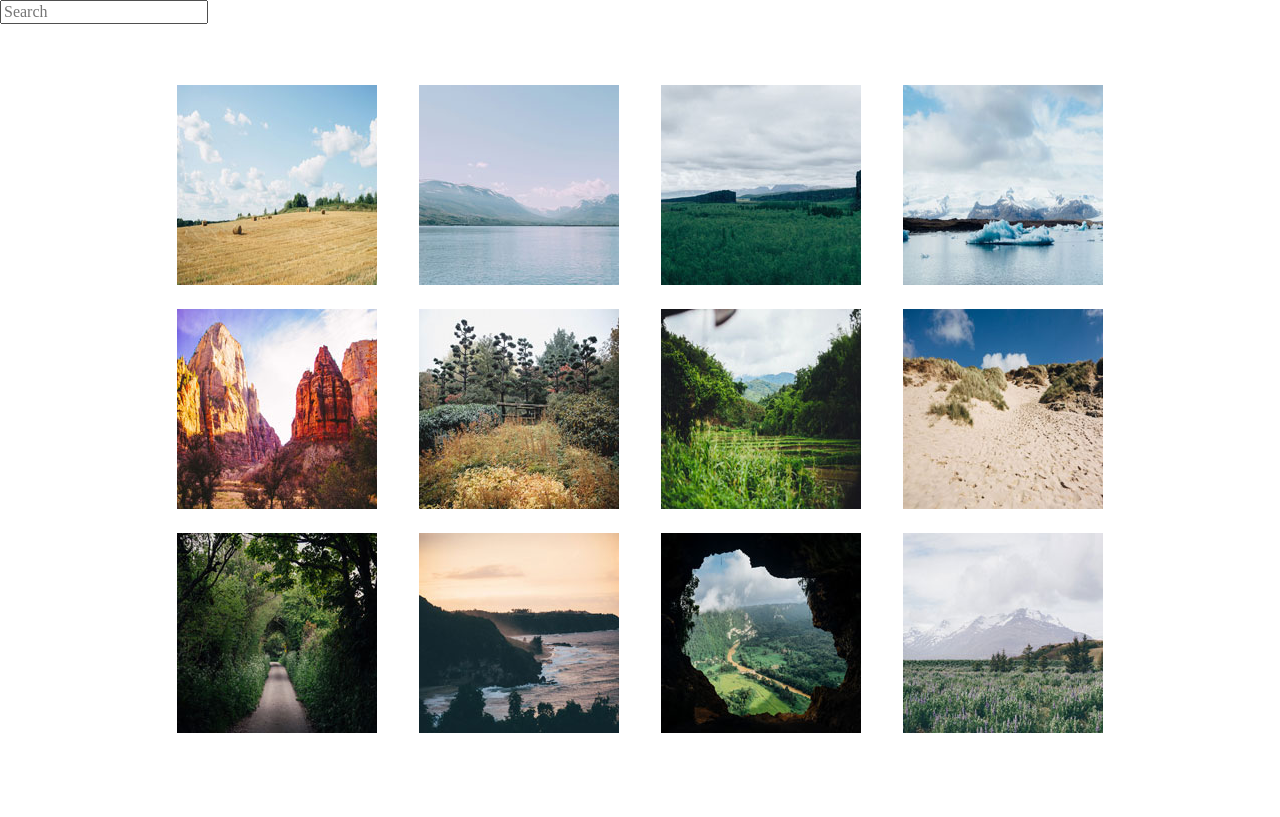
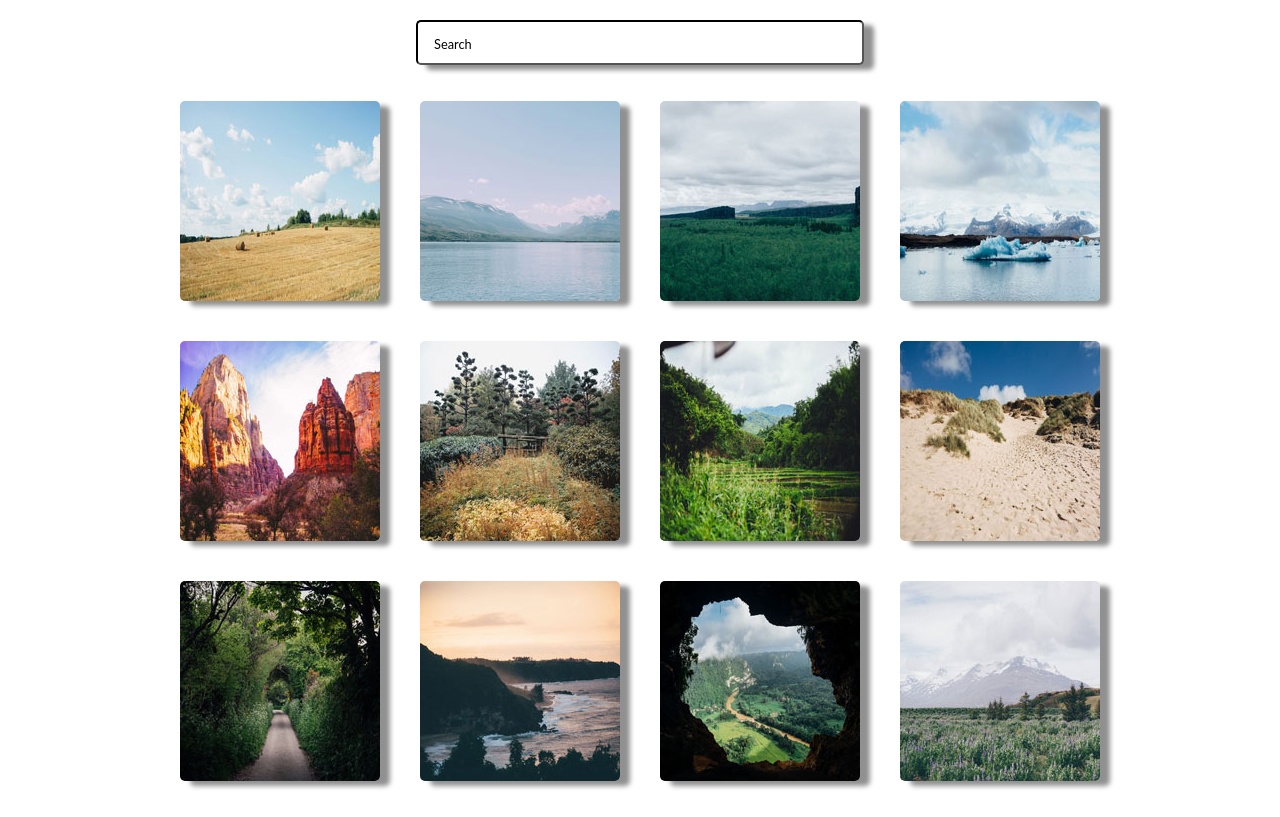
Before and after one commit to karinapichardo/Interactive-Photo-Gallery, a plain HTML site: page index.html in a window 1280 px wide. Drawn offline with Linux system fonts and the light colour scheme.

Commit message:
updated stylesheet

```diff
--- a/css/styles.css
+++ b/css/styles.css
@@ -350,21 +350,51 @@ template {
   box-sizing: border-box;
 }
 
+body {
+  font-family: "Lato", sans-serif;
+}
+
 /* ============================================= */
 /* Components Imports */
 /* ============================================= */
-/* ============================================= */
-/*              Grid System                      */
-/* ============================================= */
+img {
+  box-shadow: 10px 5px 5px #909090;
+  border-radius: 5px;
+  transition: transform 0.3s ease-in-out;
+}
+img:hover {
+  transform: scale(1.1);
+  cursor: pointer;
+}
+
 .gallery-grid {
   max-width: 1000px;
   display: grid;
-  grid-template-columns: repeat(auto-fit, minmax(200px, 1fr));
+  grid-template-columns: repeat(auto-fill, minmax(200px, max-content));
   grid-template-rows: repeat(3, 1fr);
-  justify-items: center;
-  grid-row-gap: 1.5rem;
-  margin: 45px auto;
+  justify-content: center;
+  grid-gap: 2.5rem;
+  margin: 20px auto;
   padding: 1rem;
 }
 
+input[type=search] {
+  margin: 20px auto;
+  display: block;
+  width: 35%;
+  height: 45px;
+  border-radius: 5px;
+  box-shadow: 10px 5px 5px #909090;
+  padding: 0.5rem;
+  border-color: black;
+  text-indent: 0.5rem;
+}
+input[type=search]::placeholder {
+  font-size: 0.8rem;
+  color: black;
+}
+input[type=search]:focus {
+  outline: none;
+}
+
 /*# sourceMappingURL=styles.css.map */
```
Also changed, not shown: 1 other file.
